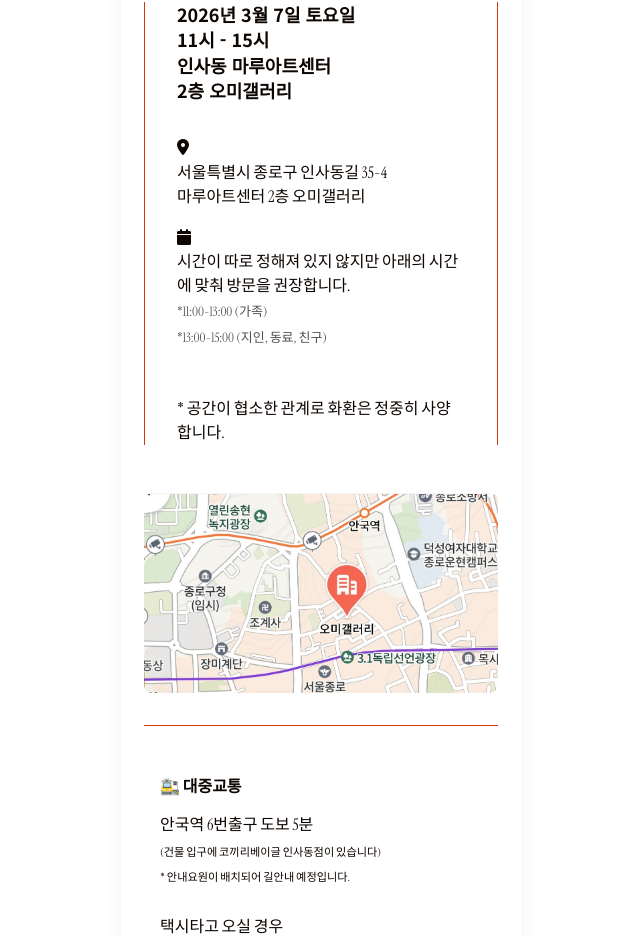
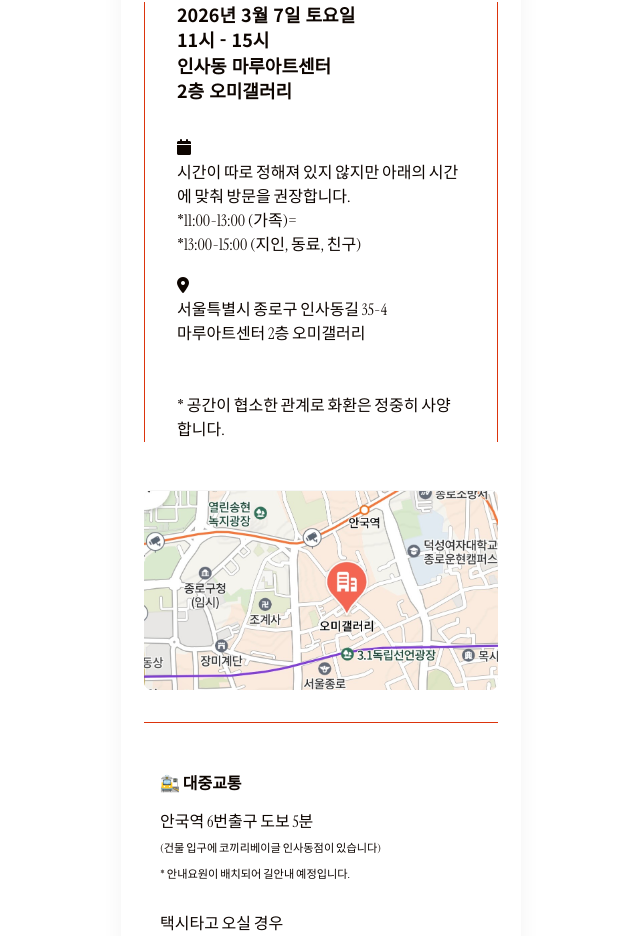
Before and after one commit to rowanna/wedding-invitation, a Vue app: page / in a window 1280 px wide. Shown: the part 2632-3568 px from the top of the page, without its empty margins (319-959 px from the left). Built offline with nearby package versions, Linux system fonts and the light colour scheme.

Commit message:
LocationSection.vue 업데이트

```diff
--- a/src/components/wedding/LocationSection.vue
+++ b/src/components/wedding/LocationSection.vue
@@ -12,19 +12,19 @@
 
           <div class="info-wrap">
             <div class="info">
-              <i class="fas fa-map-marker-alt"></i>
-              <p>서울특별시 종로구 인사동길 35-4</p>
-              <p>마루아트센터 2층 오미갤러리</p>
-            </div>
-
-            <div class="info">
               <i class="fas fa-calendar"></i>
               <p>
                 시간이 따로 정해져 있지 않지만 아래의 시간에 맞춰 방문을
                 권장합니다.
               </p>
-              <span> *11:00-13:00 (가족) <br /> </span>
-              <span> *13:00-15:00 (지인, 동료, 친구) <br /> </span>
+              <p> *11:00-13:00 (가족)=</p>
+              <p> *13:00-15:00 (지인, 동료, 친구)</p>
+            </div>
+
+						<div class="info">
+              <i class="fas fa-map-marker-alt"></i>
+              <p>서울특별시 종로구 인사동길 35-4</p>
+              <p>마루아트센터 2층 오미갤러리</p>
             </div>
           </div>
 
```
